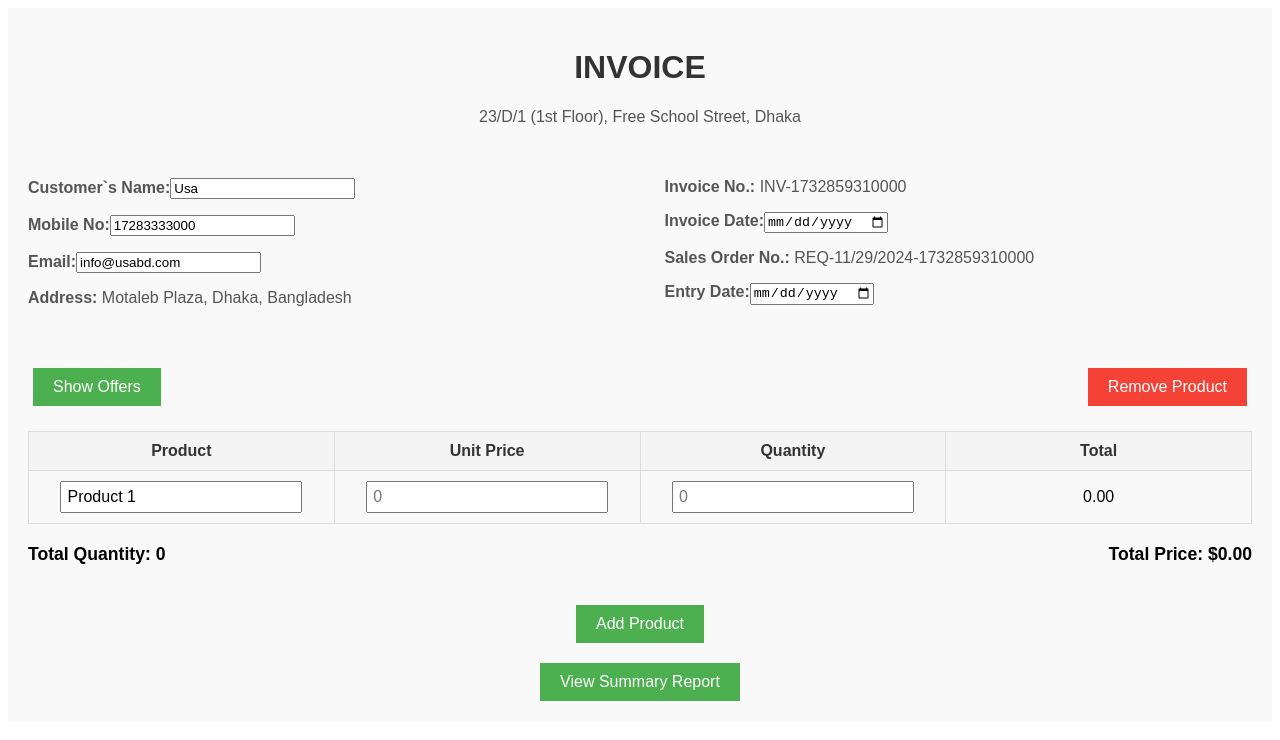
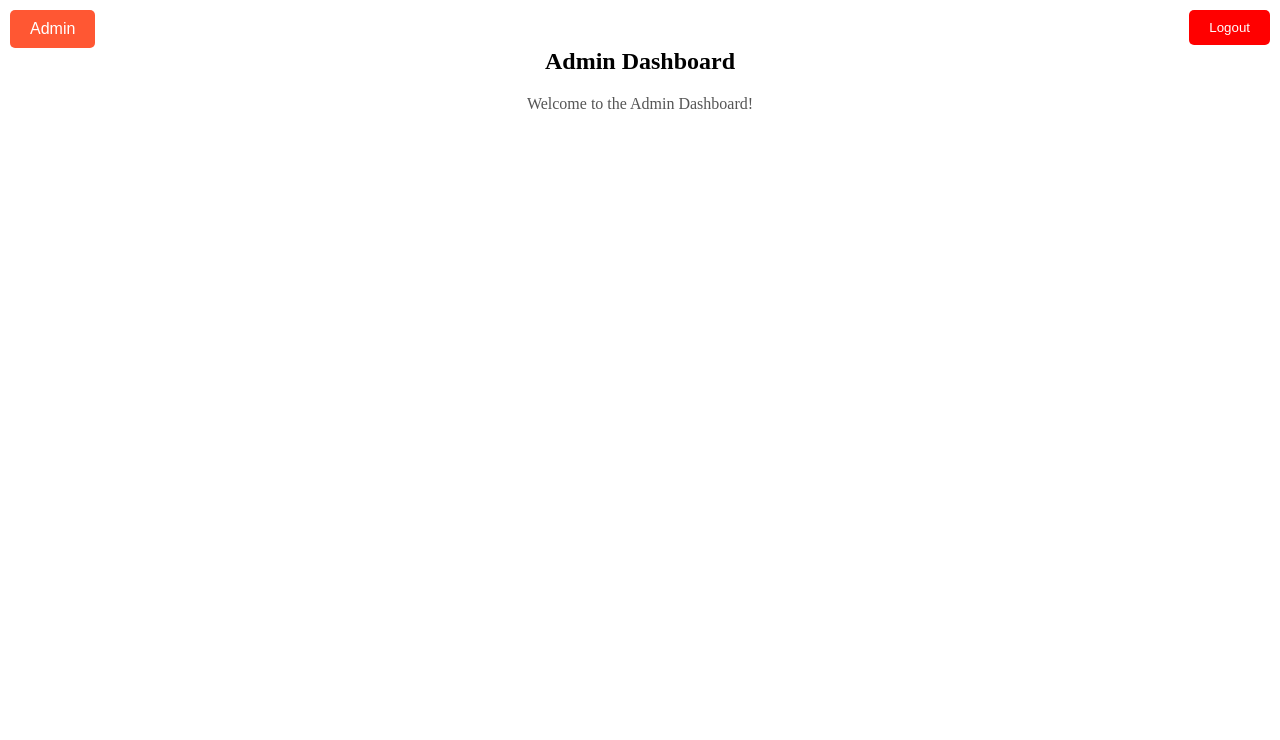
Before and after one commit to shihabul3000/RS-Invoice-Software, a React (Vite) app: page /admin in a window 1280 px wide. Shown: the top 740 px of the page. Built offline with nearby package versions, Linux system fonts and the light colour scheme.

Commit message:
admin page added

```diff
--- a/package.json
+++ b/package.json
@@ -11,7 +11,8 @@
   },
   "dependencies": {
     "react": "^18.3.1",
-    "react-dom": "^18.3.1"
+    "react-dom": "^18.3.1",
+    "react-router-dom": "^7.0.1"
   },
   "devDependencies": {
     "@eslint/js": "^9.15.0",
--- a/src/App.jsx
+++ b/src/App.jsx
@@ -1,15 +1,18 @@
-
-import './App.css'
-import Invoice from './Components/Invoice/Invoice'
+import { BrowserRouter as Router, Routes, Route } from 'react-router-dom';
+import Admin from './Components/Admin/Admin';
+import AdminPage from './Components/Admin/AdminPage';
+import Invoice from './Components/Invoice/Invoice';
 
 function App() {
-
-
   return (
-    <>
-    <Invoice></Invoice>
-    </>
-  )
+    <Router>
+      <Routes>
+        <Route path="/" element={<Invoice />} />
+        <Route path="/admin" element={<AdminPage />} />
+      </Routes>
+      <Admin />
+    </Router>
+  );
 }
 
-export default App
+export default App;
--- /dev/null
+++ b/src/Components/Admin/Admin.css
@@ -0,0 +1,76 @@
+.admin-btn {
+    position: absolute;
+    top: 10px;
+    left: 10px;
+    padding: 10px 20px;
+    background-color: #FF5733;
+    color: white;
+    border: none;
+    border-radius: 5px;
+    cursor: pointer;
+    font-size: 16px;
+  }
+
+  .admin-btn:hover {
+    background-color: #FF4500;
+  }
+
+  /* Modal Styling */
+  .login-modal {
+    position: fixed;
+    top: 0;
+    left: 0;
+    right: 0;
+    bottom: 0;
+    background: rgba(0, 0, 0, 0.5);
+    display: flex;
+    justify-content: center;
+    align-items: center;
+  }
+
+  .login-content {
+    background-color: white;
+    padding: 20px;
+    border-radius: 8px;
+    width: 300px;
+    text-align: center;
+  }
+
+  .login-content h2 {
+    margin-bottom: 20px;
+  }
+
+  .login-content input {
+    width: 100%;
+    padding: 10px;
+    margin-bottom: 10px;
+    border-radius: 5px;
+    border: 1px solid #ccc;
+  }
+
+  .login-content button {
+    width: 100%;
+    padding: 10px;
+    background-color: #FF5733;
+    color: white;
+    border: none;
+    border-radius: 5px;
+    cursor: pointer;
+  }
+
+  .login-content button:hover {
+    background-color: #FF4500;
+  }
+
+  /* Password visibility icon */
+  .password-container {
+    position: relative;
+  }
+
+  .password-icon {
+    position: absolute;
+    right: 10px;
+    top: 50%;
+    transform: translateY(-50%);
+    cursor: pointer;
+  }
--- /dev/null
+++ b/src/Components/Admin/Admin.jsx
@@ -0,0 +1,60 @@
+import { useState } from 'react';
+import './Admin.css';
+import { useNavigate } from 'react-router-dom';
+
+const Admin = () => {
+  const [showLogin, setShowLogin] = useState(false);
+  const [username, setUsername] = useState('');
+  const [password, setPassword] = useState('');
+  const [passwordVisible, setPasswordVisible] = useState(false);
+  const navigate = useNavigate();
+
+  const handleLogin = () => {
+    if (username === 'admin' && password === 'admin') {
+      navigate('/admin'); // Navigates to the admin page
+      setShowLogin(false); // Close the login modal
+    } else {
+      alert('Incorrect username or password');
+    }
+  };
+
+  const togglePasswordVisibility = () => {
+    setPasswordVisible(!passwordVisible);
+  };
+
+  return (
+    <>
+      {/* Admin Button */}
+      <button className="admin-btn" onClick={() => setShowLogin(true)}>Admin</button>
+
+      {/* Login Modal */}
+      {showLogin && (
+        <div className="login-modal">
+          <div className="login-content">
+            <h2>Admin Login</h2>
+            <input
+              type="text"
+              placeholder="Username"
+              value={username}
+              onChange={(e) => setUsername(e.target.value)}
+            />
+            <div className="password-container">
+              <input
+                type={passwordVisible ? 'text' : 'password'}
+                placeholder="Password"
+                value={password}
+                onChange={(e) => setPassword(e.target.value)}
+              />
+              <span className="password-icon" onClick={togglePasswordVisibility}>
+                👁️
+              </span>
+            </div>
+            <button onClick={handleLogin}>Login</button>
+          </div>
+        </div>
+      )}
+    </>
+  );
+};
+
+export default Admin;
--- /dev/null
+++ b/src/Components/Admin/AdminPage.css
@@ -0,0 +1,20 @@
+.admin-page {
+    padding: 20px;
+    text-align: center;
+  }
+
+  .logout-btn {
+    position: absolute;
+    top: 10px;
+    right: 10px;
+    background-color: red;
+    color: white;
+    padding: 10px 20px;
+    border: none;
+    border-radius: 5px;
+    cursor: pointer;
+  }
+
+  .logout-btn:hover {
+    background-color: darkred;
+  }
--- /dev/null
+++ b/src/Components/Admin/AdminPage.jsx
@@ -0,0 +1,22 @@
+import { useNavigate } from 'react-router-dom';
+import './AdminPage.css'; // Assuming styles will be added here
+
+const AdminPage = () => {
+  const navigate = useNavigate();
+
+  const handleLogout = () => {
+    navigate('/'); // Navigate back to the invoice page
+  };
+
+  return (
+    <div className="admin-page">
+      <h2>Admin Dashboard</h2>
+      <p>Welcome to the Admin Dashboard!</p>
+
+      {/* Logout Button */}
+      <button className="logout-btn" onClick={handleLogout}>Logout</button>
+    </div>
+  );
+};
+
+export default AdminPage;
--- a/src/Components/Invoice/Invoice.css
+++ b/src/Components/Invoice/Invoice.css
@@ -143,6 +143,7 @@
     font-size: 1rem;
   }
 
+
   .add-row-btn:hover,
   .summary-btn:hover {
     background-color: #45a049;
--- a/src/Components/Invoice/Invoice.jsx
+++ b/src/Components/Invoice/Invoice.jsx
@@ -168,6 +168,9 @@ const Invoice = () => {
         <p>23/D/1 (1st Floor), Free School Street, Dhaka</p>
       </header>
 
+
+
+
       <section className="customer-details">
         <div>
           <p>
```
Also changed, not shown: 1 other file (tests, documents, lock files or other folders).
